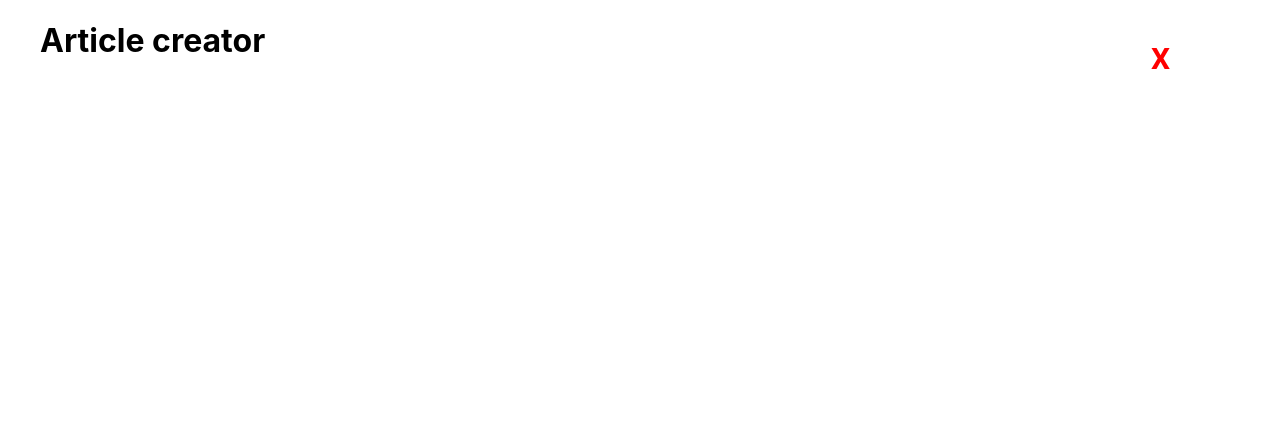
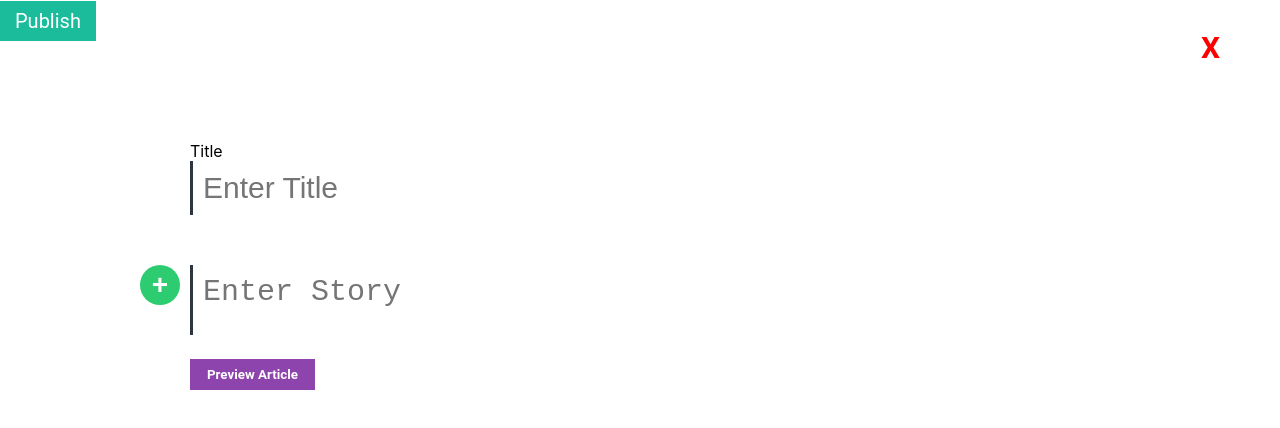
Before and after one commit to Damango/ArticleCreator, a React (Create React App) app: page / in a window 1280 px wide. Both pictures are taken after a click on the button "Create Article". Shown: the top 428 px of the page. Built offline with nearby package versions, Linux system fonts and the light colour scheme.

Commit message:
Added article posting and text sections.

```diff
--- a/src/App.css
+++ b/src/App.css
@@ -2,6 +2,13 @@
   position: relative;
   height: 100vh;
   width: 100vw;
+}
+
+
+
+body{
+  margin: 0px !important;
+  padding: 0px;
 }
 
 .create {
@@ -33,14 +40,19 @@
   transform: translate(-50%, -50%);
 }
 
-.close-button {
+
+.close-button:hover {
+  cursor: pointer;
+}
+
+
+.close-button{
+  position: absolute;
+  top: 20px;
+  right: 50px;
   color: red;
   padding: 10px;
   font-size: 30px;
   font-family: Roboto;
   font-weight: bold;
 }
-
-.close-button:hover {
-  cursor: pointer;
-}
--- a/src/App.js
+++ b/src/App.js
@@ -6,6 +6,7 @@ import ArticleReader from "./Components/ArticleReader/ArticleReader"
 function App() {
 
   const [appState, setAppState] = useState(0);
+  const [tempArticle, setTempArticle] = useState()
 
 
   function changeAppView() {
@@ -19,11 +20,16 @@ function App() {
     setAppState(0)
   }
 
+
+  function tempSetArticleState(article) {
+    setTempArticle(article)
+  }
+
   function renderNewState() {
     if (appState === 1) {
-      return (<ArticleCreator closeView={closeView} />)
+      return (<ArticleCreator closeView={closeView} articlePreview={setAppState} preview={tempSetArticleState} />)
     }
-    else if (appState === 2) { return (<ArticleReader closeView={closeView} />) }
+    else if (appState === 2) { return (<ArticleReader closeView={closeView} data={tempArticle} />) }
 
 
     else {
--- a/src/Components/ArticleCreator/ArticleCreator.css
+++ b/src/Components/ArticleCreator/ArticleCreator.css
@@ -1,11 +1,72 @@
-.article-creator-container{}
+.article-creator-container{
+   position: relative;
 
-h1{
-    margin-left: 40px;
+   padding-top: 1px;
 }
 
+
+
+.publish-button{
+    background-color: #1abc9c;
+    color: white;
+    font-family: Roboto;
+    border-style: none;
+    font-size: 20px;
+    padding: 8px 15px;
+    transition: 0.3s;
+}
+
+.publish-button:hover{
+    cursor: pointer;
+    background-color: #16a085;
+}
+
+
 .article-setup-container{
-    background-color: pink;
+    position: relative;
+    margin-top: 100px;
+    left: 50%;
+    transform: translateX(-50%);
+
     width: 900px;
     height: auto;
 }
+
+
+.title-entry-container{
+    margin-bottom: 50px;
+}
+
+.title-input{
+    position: relative;
+    border-left: 3px solid #2f3640;
+    border-right: none;
+    border-top: none;
+    border-bottom: none;
+    padding: 10px;
+    outline: none;
+    width: 100%;
+    overflow: unset;
+    resize: none;
+
+    font-size: 30px;
+}
+
+.title-input:foucs{
+    outline: none;
+}
+
+.article-preview-button{
+    background-color: #8e44ad;
+    color: white;
+    font-family: Roboto;
+    font-weight: bold;
+    padding: 8px 17px;
+    border-style: none;
+    margin-top: 20px;
+    transition: 0.3s;
+}
+.article-preview-button:hover{
+    background-color: #592270;
+    cursor: pointer;
+}
--- a/src/Components/ArticleCreator/ArticleCreator.js
+++ b/src/Components/ArticleCreator/ArticleCreator.js
@@ -1,16 +1,70 @@
-import React from 'react';
+import React, { useState } from 'react';
 import "./ArticleCreator.css"
+import TextSection from "./TextSection/TextSection"
 import articles from "../../data/articles.json"
 const ArticleCreator = (props) => {
+
+    const [article, setArticle] = useState()
+
+
+
+
+    function createArticle() {
+
+        let textareaText = document.querySelector('.text-section-input').value;
+        let articleTitle = document.querySelector('.title-input').value;
+
+
+
+        let newArticle = {
+            articleTitle: articleTitle,
+            articleSections: [
+                { sectionText: textareaText }
+            ],
+            articleDate: "",
+            aritcleID: 1,
+            articleAuthor: "Justin Kessler"
+        }
+
+        console.log(newArticle);
+        setArticle(newArticle)
+
+
+    }
+
+
+    function articlePreview() {
+        props.articlePreview(2)
+        props.preview(article)
+
+    }
+
+
+
+
     return (<div className="article-creator-container">
 
+        <button className="publish-button" onClick={createArticle}>Publish</button>
+
         <div className="close-button" onClick={props.closeView}>X</div>
-        <h1>Article creator</h1>
+
 
         <div className="article-setup-container">
+            <div className="title-entry-container">
+                <div>Title</div>
+                <input className="title-input" placeholder='Enter Title' />
+            </div>
+
+            <div className="text-sections-wrapper">
+                <TextSection />
+
+            </div>
 
 
+            <button className="article-preview-button" onClick={articlePreview}>Preview Article</button>
         </div>
+
+
 
 
 
--- /dev/null
+++ b/src/Components/ArticleCreator/TextSection/TextSection.css
@@ -0,0 +1,39 @@
+.text-section-container{
+
+}
+
+
+
+
+
+.text-section-input{
+    position: relative;
+    border-left: 3px solid #2f3640;
+    border-right: none;
+    border-top: none;
+    border-bottom: none;
+    padding: 10px;
+    outline: none;
+    width: 100%;
+
+    resize: none;
+
+    font-size: 30px;
+    resize: none;
+    overflow: hidden;
+}
+
+.attach-button{
+    position: absolute;
+    left: -50px;
+    background-color: #2ecc71;
+    color: white;
+    border-style: none;
+    border-radius: 50%;
+    width: 40px;
+    height: 40px;
+    font-weight: bold;
+    font-size: 28px;
+    text-align: center;
+
+}
--- /dev/null
+++ b/src/Components/ArticleCreator/TextSection/TextSection.js
@@ -0,0 +1,46 @@
+import React, { useState } from 'react';
+import "./TextSection.css"
+const TextSection = (props) => {
+
+
+    let [textareaHeight, setTextareaHeight] = useState(50)
+    let [charactersLength, setCharacetersLength] = useState(0)
+    let [counter, setCounter] = useState(0)
+
+
+
+
+    function autoGrow() {
+
+        let textareas = document.querySelector('.text-section-input');
+        let areaWidth = textareas.getBoundingClientRect().width
+        let characters = textareas.value;
+        let theLength = characters.length;
+        let max = areaWidth / 20;
+
+        setCharacetersLength(theLength)
+
+        if ((Math.floor(charactersLength / max)) < 1) {
+
+            setTextareaHeight(50)
+
+        }
+        else {
+            // setTextareaHeight(((Math.floor(charactersLength / max)) * 40) + 50)
+            setTextareaHeight((((Math.floor(charactersLength / max)) * 40) * 0.8) + 50)
+        }
+
+    }
+
+
+    return (<div className="text-section-container">
+
+        <button className="attach-button">+</button>
+
+        <textarea onInput={autoGrow} style={{ height: textareaHeight }} className="text-section-input" placeholder="Enter Story" />
+
+
+    </div>);
+}
+
+export default TextSection;
--- a/src/Components/ArticleReader/ArticleReader.css
+++ b/src/Components/ArticleReader/ArticleReader.css
@@ -8,9 +8,3 @@
     color: white;
     width: 1000px;
 }
-
-.close-button{
-    position: absolute;
-    right: 100px;
-    top: 10px;
-}
--- a/src/Components/ArticleReader/ArticleReader.js
+++ b/src/Components/ArticleReader/ArticleReader.js
@@ -2,17 +2,39 @@ import React from 'react';
 import articles from "../../data/articles.json"
 import "./ArticleReader.css"
 const ArticleReader = (props) => {
+
+
+    if (props.data != null) {
         return (<div className="article-reader-container">
 
             <div className="close-button" onClick={props.closeView}>X</div>
-        <h1>Article Reader</h1>
+            <div>Article Reader</div>
+
+            <div className="article">
+                {props.data.articleTitle}
+            </div>
+
+
+        </div>)
+    }
+
+
+
+
+
+    else {
+        return (<div className="article-reader-container">
+
+            <div className="close-button" onClick={props.closeView}>X</div>
+            <div>Article Reader</div>
 
             <div className="article">
                 {articles.articles.map((article) => <div>{article.articleTitle}</div>)}
             </div>
 
 
-    </div>);
+        </div>)
+    }
 }
 
 export default ArticleReader;
```
Lines whose indentation alone changed are shown as unchanged.
